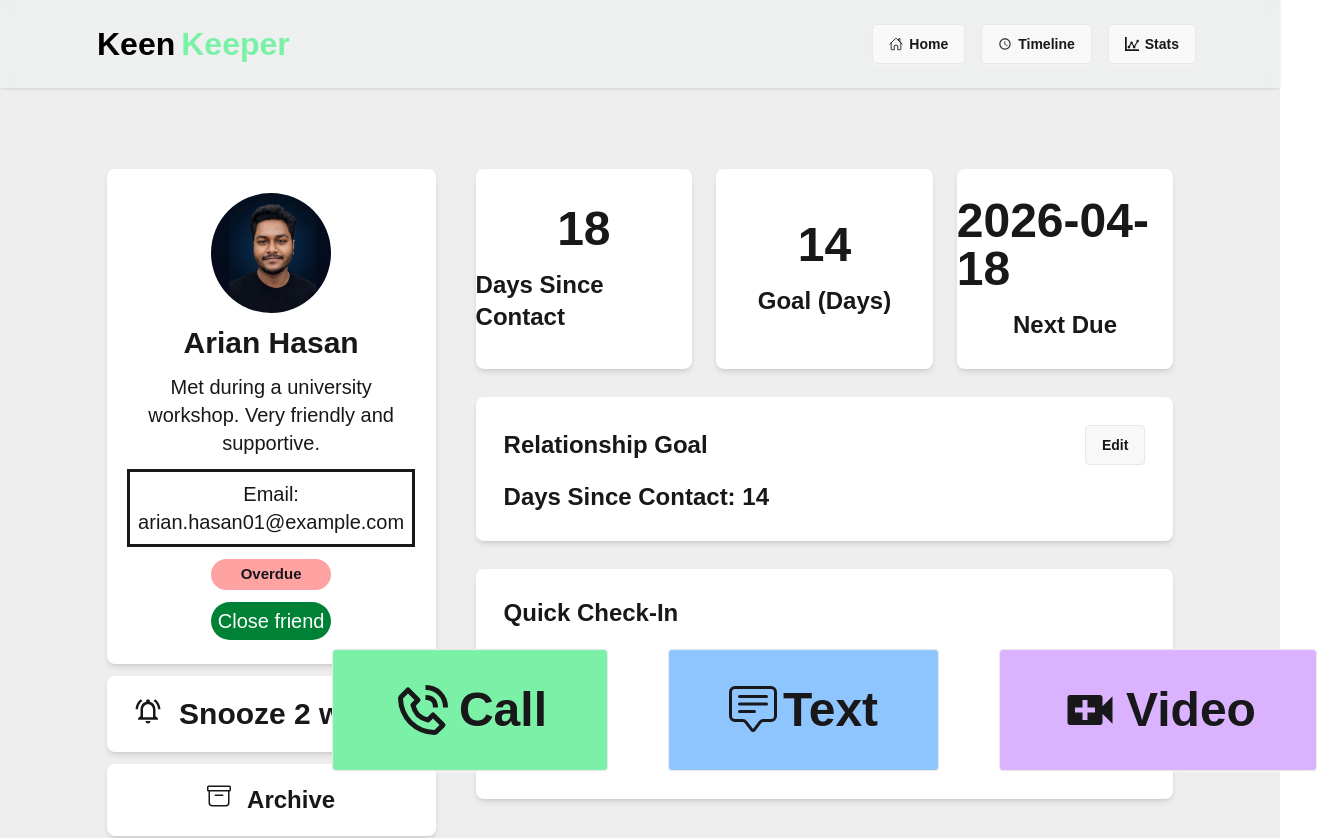
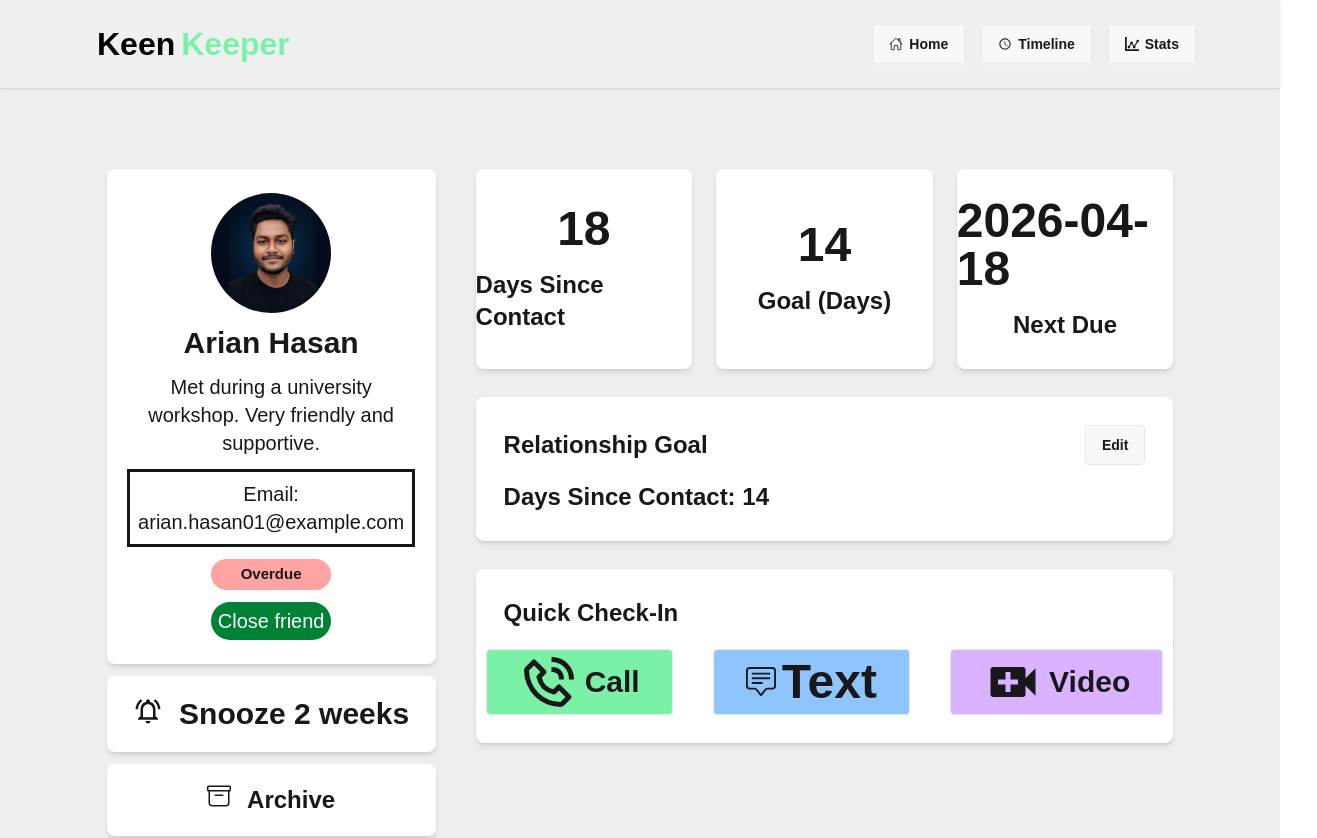
Before and after one commit to Rubelhasan-Hub/keen-keeper, a Next.js app: page /home/1 in a window 1280 px wide. Shown: the top 838 px of the page, 1317 px wide, since content can reach past the window. Built offline with nearby package versions, Linux system fonts and the light colour scheme; a web font is replaced by a local one.

Commit message:
Added the time of the call and text and make the button responsive related poblem slove

```diff
--- a/src/app/home/[id]/page.jsx
+++ b/src/app/home/[id]/page.jsx
@@ -2,10 +2,7 @@ import Buttons from "@/components/shared/Button.jsx/Buttons";
 import Cont from "@/context/Cont";
 import { Content } from "next/font/google";
 import Image from "next/image";
-import { BiPhoneCall } from "react-icons/bi";
 import { BsArchive, BsChatSquareText } from "react-icons/bs";
-import { FaHistory } from "react-icons/fa";
-import { IoCall } from "react-icons/io5";
 import { MdOutlineNotificationsActive, MdVideoCall } from "react-icons/md";
 import { RiDeleteBin4Line } from "react-icons/ri";
 import fdData from '../../../../public/fd.json'
@@ -101,13 +98,10 @@ const FdDetails = async ({ params }) => {
                     <div className="card bg-base-100 shadow-md transition duration-300 ease-in-out hover:-translate-y-2 hover:shadow-xl p-7">
                         <p className="text-2xl font-semibold">Quick Check-In</p>
 
-                        <div className="flex gap-5 lg:gap-7 xl:gap-15 justify-center pt-5">
+                        <div className="flex gap-5 lg:gap-7 xl:gap-10 justify-center pt-5">
                             <Buttons fdsData={fd}/>
-
                         </div>
                     </div>
-
-
                     {/* History */}
                     {/* <div className="card bg-base-100 shadow-md transition duration-300 ease-in-out hover:-translate-y-2 hover:shadow-xl">
                         <div className="font-bold text-2xl p-7 space-y-4">
--- a/src/app/stats/page.jsx
+++ b/src/app/stats/page.jsx
@@ -2,8 +2,6 @@
 import { fdsContext } from "@/context/ContextProvider";
 import { use } from 'react';
 import { Legend, Pie, PieChart, Tooltip } from 'recharts';
-
-
 
 const StatsPage = () => {
     const { data } = use(fdsContext)
@@ -18,8 +16,7 @@ const StatsPage = () => {
         { name: "Call", value: callCount, fill: "green" },
         { name: "Text", value: textCount, fill: "black" },
         { name: "Video Call", value: videoCallCount, fill: "purple" },
-    ]
-
+    ];
     return (
         <div className='mt-30 mb-30 sm:mt-10 sm:mb-10 sm:max-w-10/12 mx-auto sm:p-10 space-y-10'>
             <h1 className='text-4xl font-bold'>Friendship Analytics</h1>
--- a/src/components/shared/Button.jsx/Buttons.jsx
+++ b/src/components/shared/Button.jsx/Buttons.jsx
@@ -9,24 +9,27 @@ import { toast, ToastContainer } from "react-toastify";
 const Buttons = ({ fdsData }) => {
     const { setData } = use(fdsContext)
 
+
     const notify = () => toast.success(`📞 Call ${fdsData.name}`);
     const notify2 = () => toast.success(`💬 Text ${fdsData.name}`);
     const notify3= () => toast.success(`🎥 Video Call ${fdsData.name}`);
+    const currentTime = new Date().toLocaleString();
+
     return <>
-        <div onClick={() => setData((data) => [...data, { friend: fdsData, action: "Call" , icon: <BiPhoneCall />}], notify())
-        } className="btn lg:p-8 xl:p-15 xl:text-6xl lg:text-2xl bg-green-300">
+        <div onClick={() => setData((data) => [...data, { friend: fdsData, action: "Call" , icon: <BiPhoneCall /> , time: currentTime}], notify())
+        } className="btn text-2xl p-6 lg:p-8 xl:p-[5%] xl:text-6xl lg:text-2xl bg-green-300">
             <BiPhoneCall />
-            <p className="text-xl lg:text-2xl xl:text-5xl font-semibold">Call</p>
+            <p className="text-3xl lg:text-2xl xl:text-[30px] font-semibold">Call</p>
         </div >
-        <div onClick={() => setData((data) => [...data, { friend: fdsData, action: "Text" , icon: <BsChatSquareText />}], notify2())
-        } className="btn lg:p-8 xl:p-15 xl:text-5xl lg:text-2xl bg-blue-300">
+        <div onClick={() => setData((data) => [...data, { friend: fdsData, action: "Text" , icon: <BsChatSquareText />, time: currentTime}], notify2())
+        } className="btn text-2xl p-6 lg:p-8 xl:p-[5%] xl:text-[30px] lg:text-2xl bg-blue-300">
             <BsChatSquareText />
-            <p className="text-xl lg:text-2xl xl:text-5xl font-semibold">Text</p>
+            <p className="text-3xl  lg:text-2xl xl:text-5xl font-semibold">Text</p>
         </div>
-        <div onClick={() => setData((data) => [...data, { friend: fdsData, action: "Video Call" ,icon: <MdVideoCall />}], notify3())
-        } className="btn lg:p-8 xl:p-15 xl:text-6xl lg:text-2xl bg-purple-300">
+        <div onClick={() => setData((data) => [...data, { friend: fdsData, action: "Video Call" ,icon: <MdVideoCall /> , time: currentTime}], notify3())
+        } className="btn text-2xl p-6 lg:p-8 xl:p-[5%] xl:text-6xl lg:text-2xl bg-purple-300">
             <MdVideoCall />
-            <p className="text-xl lg:text-2xl xl:text-5xl font-semibold">Video</p>
+            <p className="text-3xl  lg:text-2xl xl:text-[30px] font-semibold">Video</p>
         </div>
 
     </>
--- a/src/context/Cont.jsx
+++ b/src/context/Cont.jsx
@@ -30,6 +30,7 @@ const Cont = () => {
                         <div>
                             <h1 className="text-2xl font-bold">{item.friend.name}</h1>
                             <h1 className="text-2xl font-semibold">{item.action}</h1>
+                            <p>{item.time}</p>
                         </div>
                     </div>)
             })}
--- a/src/context/ContextProvider.jsx
+++ b/src/context/ContextProvider.jsx
@@ -1,7 +1,7 @@
 "use client"
 import React, { createContext, useState } from 'react';
 
-export const fdsContext = createContext(null)
+export const fdsContext = createContext([])
 
 const ContextProvider = ({children}) => {
 
@@ -9,7 +9,6 @@ const ContextProvider = ({children}) => {
     const fdsData = {
         data, setData
     }
-
     return <fdsContext.Provider value={fdsData}>{children}</fdsContext.Provider>
 };
 
```
Also changed, not shown: public/image/photo-3.jpeg.
